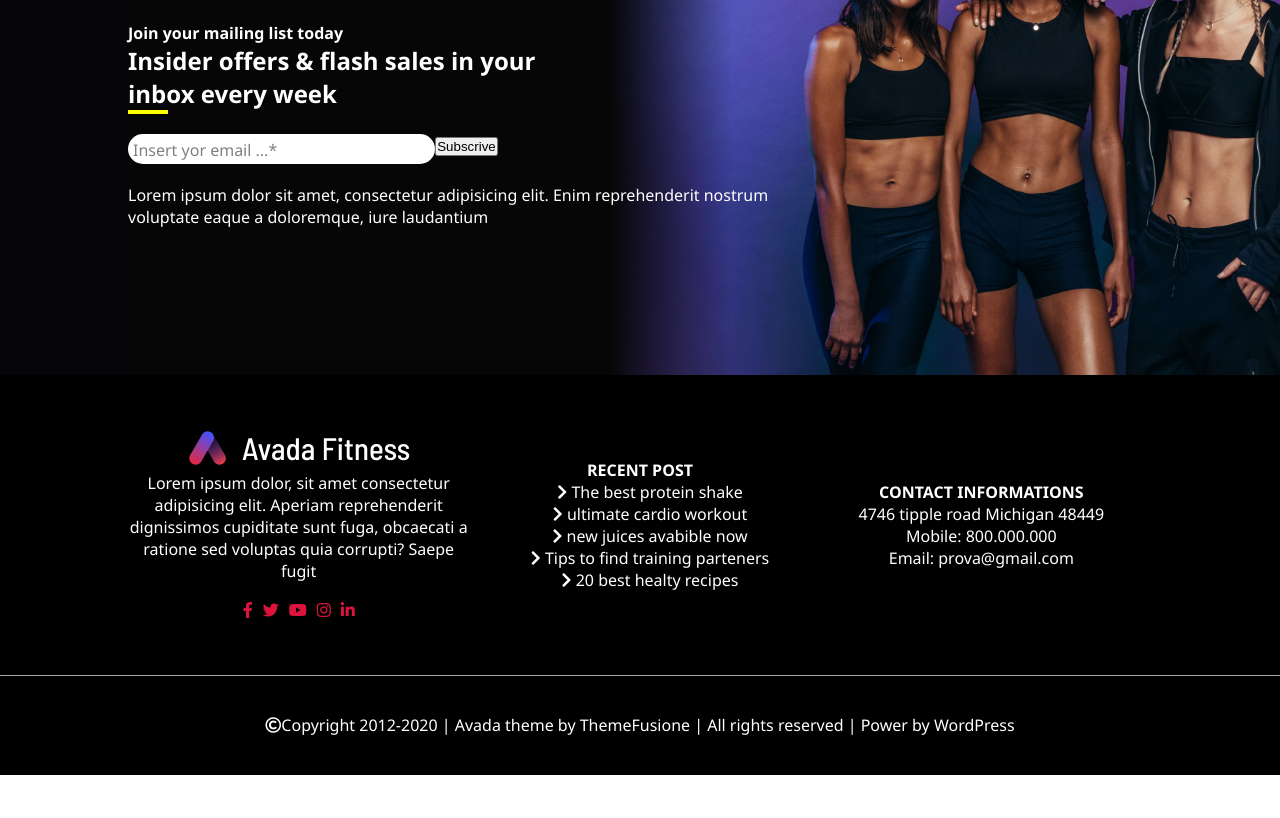
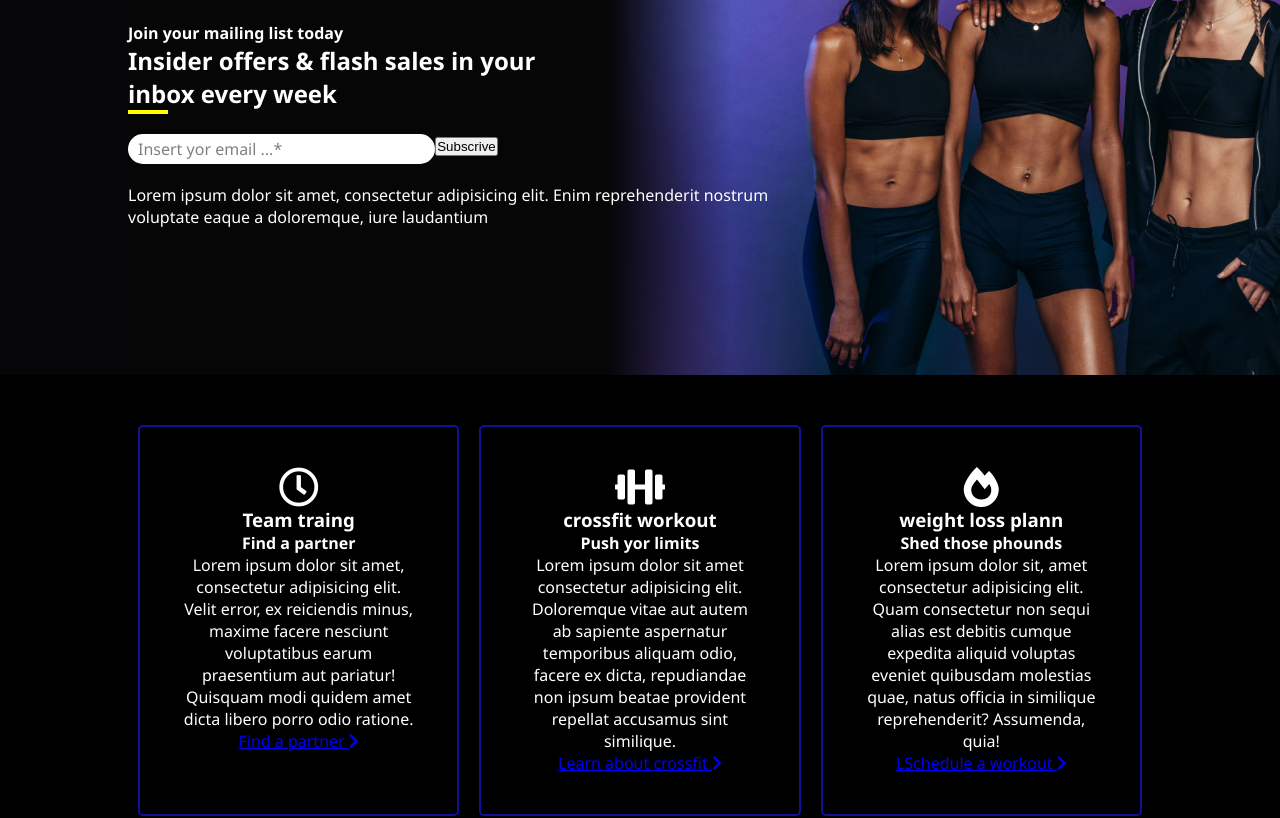
Before and after one commit to oryven/proj-html-vuejs, a Vue app: page / in a window 1280 px wide. Shown: the part 2080-2898 px from the top of the page. Before the commit the page ends 2855 px from the top, so only its background shows below. Built offline with nearby package versions, Linux system fonts and the light colour scheme.

Commit message:
feature: add component services

```diff
--- a/src/App.vue
+++ b/src/App.vue
@@ -6,6 +6,7 @@
     <channel/>
     <playLists :playLists="playLists"/>
     <mailingList/>
+    <services/>
     <myFooter :linksFooter="linksFooter"/>
   </div>
 </template>
@@ -17,6 +18,7 @@ import slogan from './components/slogan.vue'
 import channel from './components/channel.vue'
 import playLists from './components/playLists.vue'
 import mailingList from './components/mailingList.vue'
+import services from './components/services.vue'
 import myFooter from './components/myFooter.vue'
 
 
@@ -29,6 +31,7 @@ export default {
     playLists,
     channel,
     mailingList,
+    services,
     myFooter
   },
 
--- a/src/components/mailingList.vue
+++ b/src/components/mailingList.vue
@@ -54,7 +54,9 @@ export default {
       background: white;
       color:grey;
       width: 30%;
-      padding: 5px;
+      display: flex;
+      align-items: center;
+      padding-left: 10px ;
     }
     input {
       width: 100%;
--- /dev/null
+++ b/src/components/services.vue
@@ -0,0 +1,62 @@
+<template>
+  <section class="services">
+    <div class="container-services">
+      <div class="team">
+        <i class="far fa-clock logo"></i>
+        <h3>Team traing</h3>
+        <h4>Find a partner</h4>
+        <p>Lorem ipsum dolor sit amet, consectetur adipisicing elit. Velit error, ex reiciendis minus, maxime facere nesciunt voluptatibus earum praesentium aut pariatur! Quisquam modi quidem amet dicta libero porro odio ratione.</p>
+        <a href="*">Find a partner <i class="fas fa-chevron-right"></i></a>
+      </div>
+      <div class="crossfit">
+        <i class="fas fa-dumbbell logo"></i>
+        <h3>crossfit workout</h3>
+        <h4>Push yor limits</h4>
+        <p>Lorem ipsum dolor sit amet consectetur adipisicing elit. Doloremque vitae aut autem ab sapiente aspernatur temporibus aliquam odio, facere ex dicta, repudiandae non ipsum beatae provident repellat accusamus sint similique.</p>
+        <a href="*">Learn about crossfit <i class="fas fa-chevron-right"></i></a>
+      </div>
+      <div class="weight">
+        <i class="fas fa-fire-alt logo"></i>
+        <h3>weight loss plann</h3>
+        <h4>Shed those phounds</h4>
+        <p>Lorem ipsum dolor sit, amet consectetur adipisicing elit. Quam consectetur non sequi alias est debitis cumque expedita aliquid voluptas eveniet quibusdam molestias quae, natus officia in similique reprehenderit? Assumenda, quia!</p>
+        <a href="*">LSchedule a workout <i class="fas fa-chevron-right"></i></a>
+      </div>
+    </div>
+  </section>
+</template>
+
+<script>
+export default {
+  name: 'services',
+
+}
+</script>
+
+<!-- Add "scoped" attribute to limit CSS to this component only -->
+<style scoped lang="scss">
+.services {
+  background: black;
+  height: 400px;
+
+  color: white;
+  .container-services {
+    display: flex;
+    width: 80%;
+    margin: 0 auto;
+  }
+  .team, .crossfit, .weight {
+    width: calc(100% / 3 - 20px);
+    min-height: 300px;
+    margin: 50px 10px;
+    border: 2px solid rgba(18, 18, 170, 0.918);
+    border-radius: 5px;
+    text-align: center;
+    padding: 40px
+  }
+  .logo {
+      font-size: 40px;
+    }
+}
+
+</style>
```
